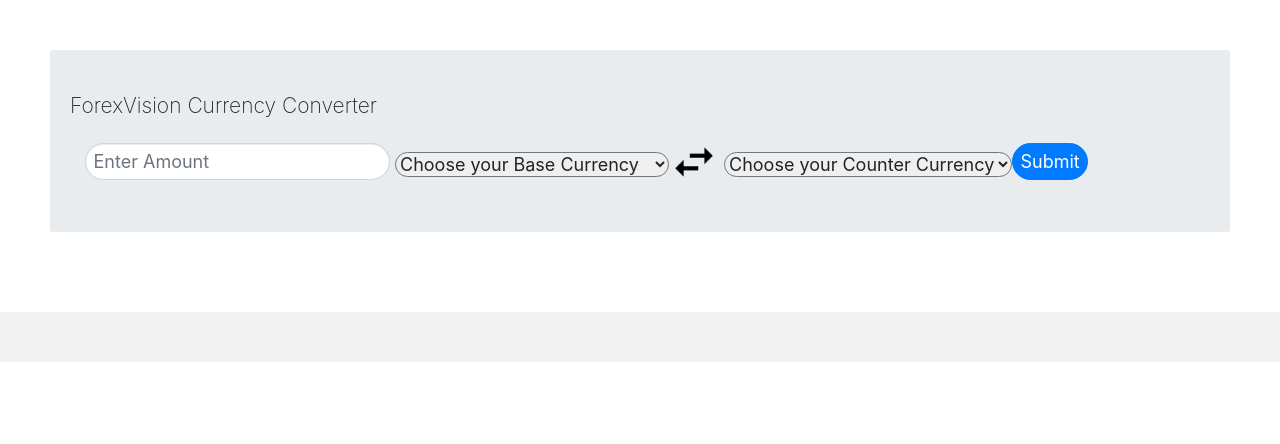
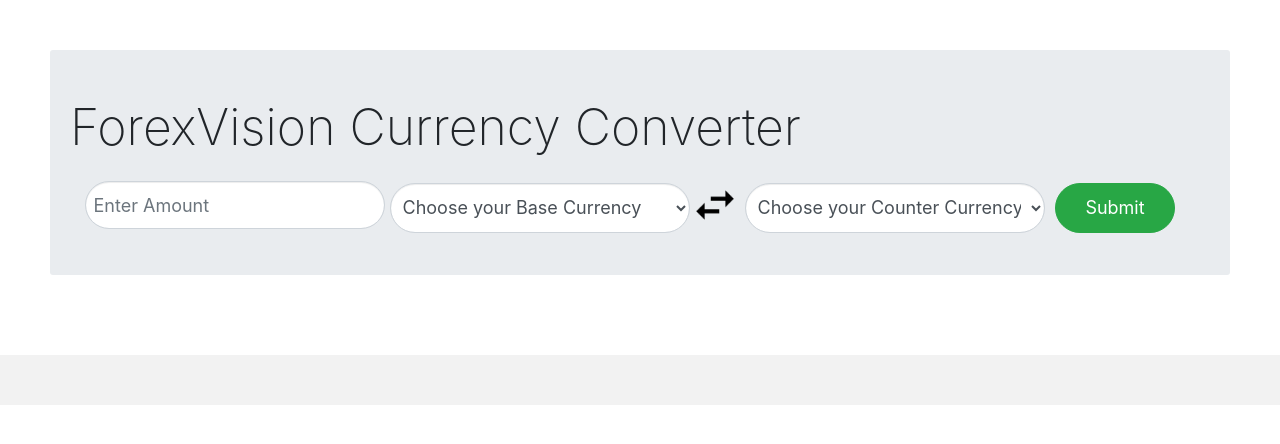
Before and after one commit to itsUchihaItachi/ForexVision, a Django app: page / in a window 1280 px wide. Shown: the part 62-506 px from the top of the page. Run offline with Django 3.2, Linux system fonts and the light colour scheme; some libraries are stand-ins or nearby versions.

Commit message:
styling-1

```diff
--- a/forexvision/forex/urls.py
+++ b/forexvision/forex/urls.py
@@ -5,5 +5,6 @@ from . import views
 urlpatterns = [
     path('',views.temp, name = 'temp'),
     path('ExchangeCurr', views.home, name = 'home'),
-    path('charts', views.charts, name = 'charts')
+    path('charts', views.charts, name = 'charts'),
+    path('market', views.market, name= 'market')
 ]
--- a/forexvision/forex/views.py
+++ b/forexvision/forex/views.py
@@ -48,6 +48,8 @@ def home(request):
     lastUpd = lastUpdated()
     flag = "show"
 
+    # dt = M_data['response']
+
     context = {'totalAmount' : totalAmount,
                 'base' : base, 'counter' : counter,
                 'counterrate' : counterrate, 'baserate' : baserate,
@@ -84,7 +86,6 @@ def charts(request):
         if count >= len(dt) - 30:
             D_high.append(ls['h'])
             D_low.append(ls['l'])
-
         D_close.append(ls['c'])
         D_date.append(ls['tm'][0:10])
         count += 1
@@ -140,3 +141,6 @@ def W_chart(todayDate, fromDate):
                output_type='div')
 
     return W_fig
+
+def market(request):
+    return render(request,'Market.html')
--- a/forexvision/template/Base.html
+++ b/forexvision/template/Base.html
@@ -43,17 +43,17 @@
 </nav>
 
 <div class="jumbotron" style="margin: 50px;">
-  <p>ForexVision Currency Converter</p>
+  <p style="font-size: 50px ;">ForexVision Currency Converter</p>
   <div class="container text-center" style = "margin: auto; width:100%">
 
     <form name = "SelectForm" class="form-inline" action="ExchangeCurr" method="POST" >
         {% csrf_token %}
 
         <div  id = "UserAmount">
-          <input type="number" min="1" name="amount" value="{{ request.POST.amount}}" class="form-control mb-2 mr-sm-2" id="amt" placeholder="Enter Amount" style="font-size: large; border-radius: 25px">
+          <input type="number" min="1" name="amount" value="{{ request.POST.amount}}" class="form-control mb-2 mr-sm-2" id="amt" placeholder="Enter Amount" style="font-size: large; border-radius: 25px;width: 300px !important;height: 48px !important">
         </div>
         <div id = "UserBaseCurr" width = 20%>
-          <select name = "baseCurr" value="{{ request.POST.baseCurr}}" id="currencyListBase" style="font-size: large; border-radius:25px;" >
+          <select name = "baseCurr" class = "form-control" value="{{ request.POST.baseCurr}}" id="currencyListBase"  style="font-size: large; border-radius:25px; width: 300px !important;height: 50px !important;" >
             <option value="" disabled selected>Choose your Base Currency</option>
             <option value="USD"  {% if base == "USD" %}selected{%endif%} label="US dollar">USD</option>
             <option value="EUR"  {% if base == "EUR" %}selected{%endif%} label="Euro">EUR</option>
@@ -226,7 +226,7 @@
         </div>
 
         <div id = "UserCounterCurr" width = 20%>
-          <select name="counterCurr" value="{{ request.POST.counterCurr}}" id ="currencyListCounter" style="font-size: large; border-radius:25px;" >
+          <select name="counterCurr" class = "form-control" value="{{ request.POST.counterCurr}}" id ="currencyListCounter" style="font-size: large; border-radius:25px;width: 300px !important;height: 50px !important" >
             <option value="" disabled selected>Choose your Counter Currency</option>
             <option value="USD"  {% if counter  == "USD" %}selected{%endif%} label="US dollar">USD</option>
             <option value="EUR"  {% if counter  == "EUR" %}selected{%endif%} label="Euro">EUR</option>
@@ -394,16 +394,16 @@
                 </select>
         </div>
 
-      <div id = "submitBtn" width = 20%>
-        <button type="submit"  class="btn btn-primary mb-2"  style="font-size: large; border-radius: 25px">Submit</button>
+      <div id = "submitBtn" width = 20% style="margin-left: 10px;">
+        <button type="submit"  class="btn btn-success btn-lg" style="border-radius:25px;font-size: large;width: 120px !important;height: 50px !important ;" >Submit</button>
       </div>
     </form>
     {% if flag == "show"%}
     <div style="float: center;">
       <h1 >  Amount = {{totalAmount}} </h1> <br>
       <h2> 1 {{base}} = {{counterrate}} {{counter}}</h2> <br>
-      <h3> 1 {{counter}} = {{baserate}} {{base}}</h3> <br/><br/>
-      Last Updated on : {{lastUpd}} UTC
+      <h2> 1 {{counter}} = {{baserate}} {{base}}</h2> <br/><br/>
+      <h3>Last Updated on : {{lastUpd}} UTC</h3>
     </div>
     {% endif %}
   </div>
@@ -412,9 +412,9 @@
 <br><br>
 {% if flag == "show"%}
 <div class="container-fluid bg-3 text-center" style="display:''; ">
-<button type = "button">
-   <a href = "{% url 'charts' %}">Get chart analysis </a>
-</button>
+  <a class="btn btn-primary btn-lg" style="margin-left:25px; text-align:center;border-radius:25px;font-size: large;padding-top:5px;width: 200px !important;height: 50px !important ;" href="{% url 'charts' %}" role="button">Get chart analysis</a>
+  <a class="btn btn-primary btn-lg" style="margin-left:25px; text-align:center;border-radius:25px;font-size: large;padding-top:5px;width: 200px !important;height: 50px !important ;" href="{% url 'market' %}" role="button">Get Market Hours</a>
+
 </div>
 
 {% endif %}
```
Also changed, not shown: forexvision/template/Market.html (added).
